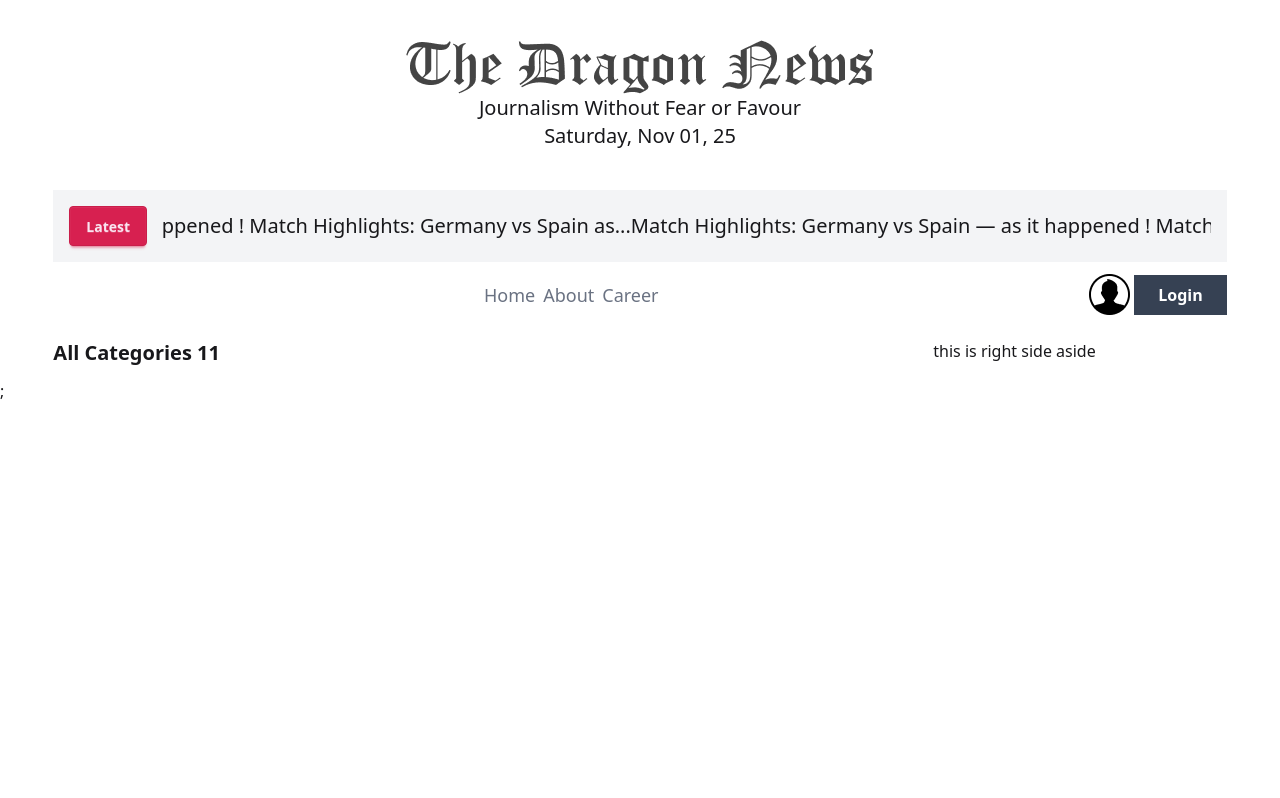
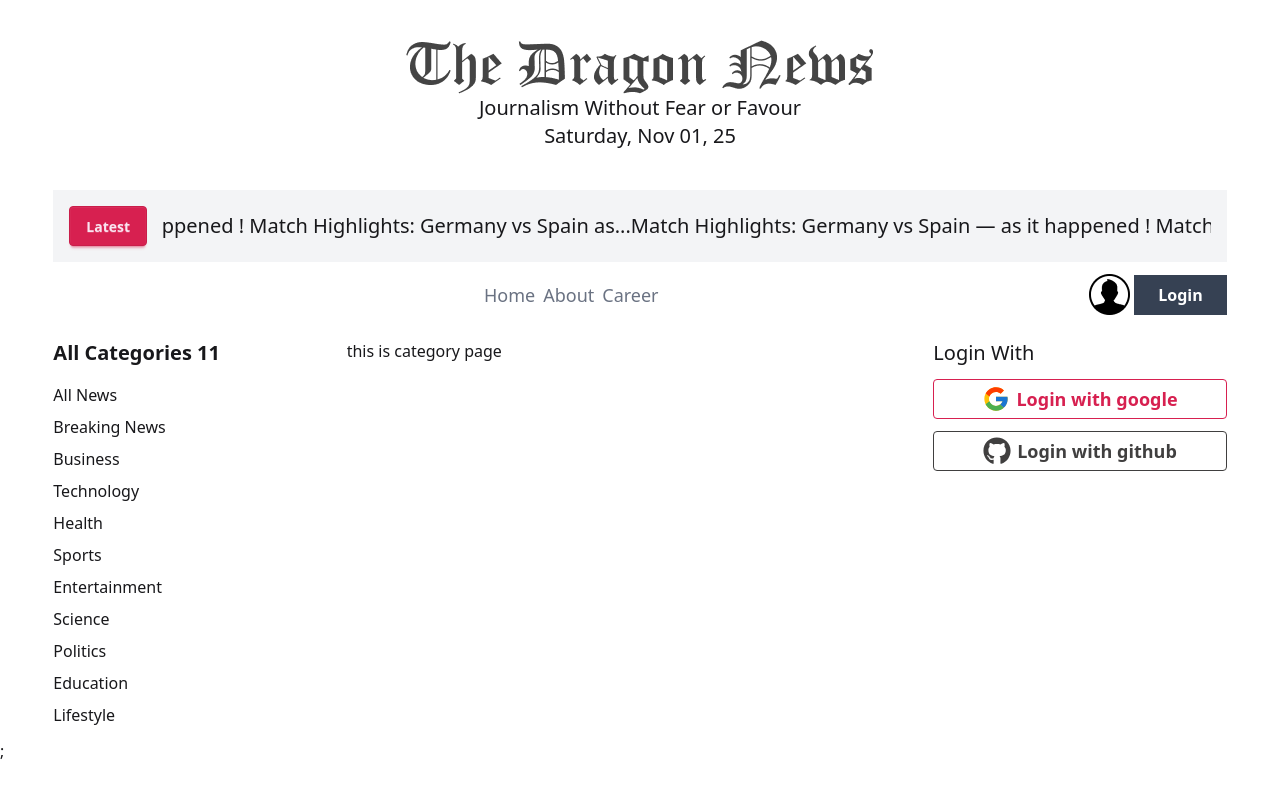
Before and after one commit to Arshad4320/dragon-news, a React (Vite) app: page /category/0 in a window 1280 px wide. Built offline with nearby package versions, Linux system fonts and the light colour scheme.

Commit message:
category date loaded

```diff
--- a/package.json
+++ b/package.json
@@ -16,6 +16,7 @@
     "react": "^19.1.1",
     "react-dom": "^19.1.1",
     "react-fast-marquee": "^1.6.5",
+    "react-icons": "^5.5.0",
     "react-router-dom": "^7.9.5",
     "tailwindcss": "^4.1.16"
   },
--- a/src/Router/Router.jsx
+++ b/src/Router/Router.jsx
@@ -18,6 +18,7 @@ const router = createBrowserRouter([
       },
       {
         path: "/category/:id",
+        loader: () => fetch("/news.json"),
         element: <CategoryNews />,
       },
       {
--- a/src/components/Categories.jsx
+++ b/src/components/Categories.jsx
@@ -1,4 +1,5 @@
 import React, { use } from "react";
+import { NavLink } from "react-router";
 const categoryPromise = fetch("/categories.json").then((res) => res.json());
 const Categories = () => {
   const data = use(categoryPromise);
@@ -6,6 +7,19 @@ const Categories = () => {
   return (
     <div>
       <h2 className="font-bold text-xl">All Categories {data.length}</h2>
+      <div className="grid grid-cols-1 gap-2 border-0 mt-4">
+        {data.map((category) => (
+          <NavLink
+            to={`/category/${category.id}`}
+            key={category.id}
+            className={({ isActive }) => {
+              `hover:bg-base-100 btn ${isActive && "bg-base-300"}`;
+            }}
+          >
+            {category.name}
+          </NavLink>
+        ))}
+      </div>
     </div>
   );
 };
--- /dev/null
+++ b/src/components/SocialLogin.jsx
@@ -0,0 +1,21 @@
+import React from "react";
+import { FaGithub } from "react-icons/fa";
+import { FcGoogle } from "react-icons/fc";
+
+const SocialLogin = () => {
+  return (
+    <div>
+      <h2 className="text-xl ">Login With</h2>
+      <button className="btn btn-outline btn-secondary w-full my-3 text-lg">
+        <FcGoogle size={28} />
+        Login with google
+      </button>
+      <button className="btn btn-outline btn-primary w-full text-lg">
+        <FaGithub size={28} />
+        Login with github
+      </button>
+    </div>
+  );
+};
+
+export default SocialLogin;
--- a/src/components/homeLayout/RightSideAside.jsx
+++ b/src/components/homeLayout/RightSideAside.jsx
@@ -1,7 +1,12 @@
 import React from "react";
+import SocialLogin from "../SocialLogin";
 
 const RightSideAside = () => {
-  return <div>this is right side aside</div>;
+  return (
+    <div>
+      <SocialLogin />
+    </div>
+  );
 };
 
 export default RightSideAside;
--- a/src/pages/CategoryNews/CategoryNews.jsx
+++ b/src/pages/CategoryNews/CategoryNews.jsx
@@ -1,7 +1,16 @@
-import React from "react";
+import React, { useEffect } from "react";
+import { useLoaderData, useParams } from "react-router";
 
 const CategoryNews = () => {
-  return <div></div>;
+  const { id } = useParams();
+  const data = useLoaderData();
+
+  useEffect(() => {
+    const filteredData = data.filter((item) => item.category_id == id);
+    console.log(filteredData);
+  }, [id, data]);
+  console.log(data, id);
+  return <div>this is category page</div>;
 };
 
 export default CategoryNews;
```
Also changed, not shown: 1 other file (tests, documents, lock files or other folders).
